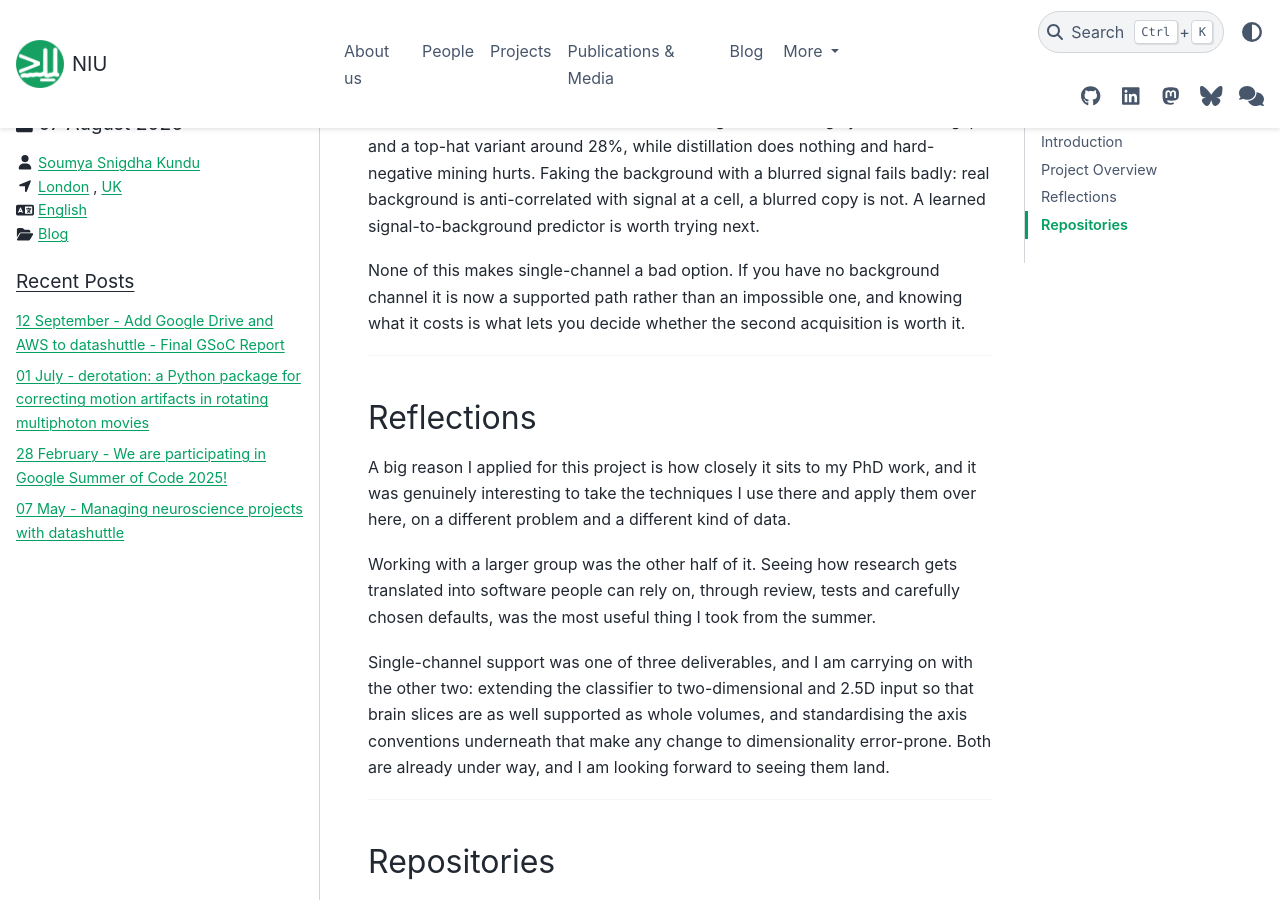
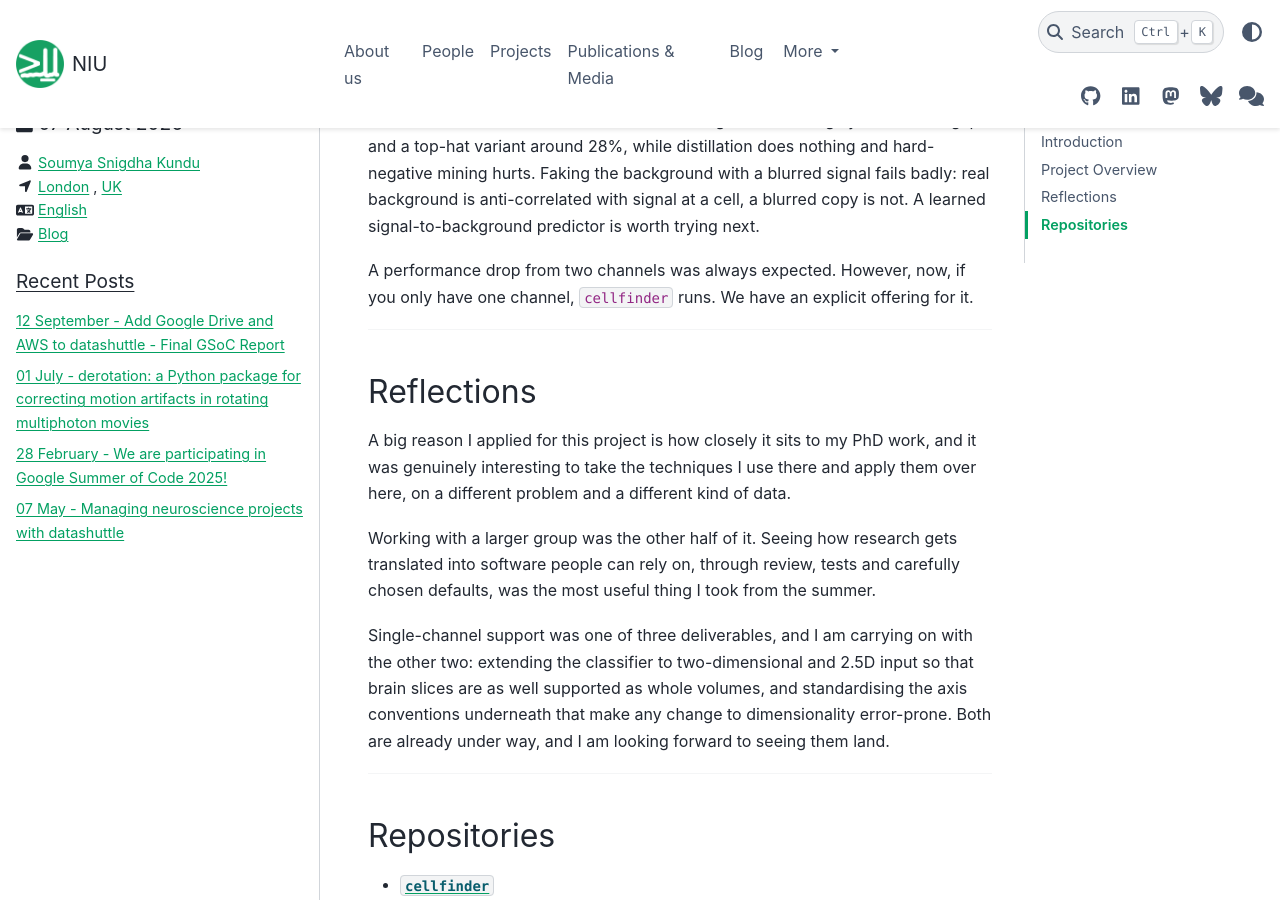
Before and after one commit to neuroinformatics-unit/neuroinformatics-unit.github.io, a Sphinx documentation site: the page built from docs/source/blog/gsoc_2026_cellfinder.md, in a window 1280 px wide and 900 px high, scrolled down 2780 px. Built offline with Sphinx 7.4.7 and the PyData theme 0.15.4, drawn with Linux system fonts in a browser that asks for light colours; nearby versions of some CDN libraries; pages that are not in the unit, such as notebooks, are missing from menus.

Commit message:
Reword the closing of the single-channel blog post

```diff
--- a/docs/source/blog/gsoc_2026_cellfinder.md
+++ b/docs/source/blog/gsoc_2026_cellfinder.md
@@ -70,7 +70,7 @@
 
 This is unfinished work. Warm-start fine-tuning recovers roughly 40% of the gap and a top-hat variant around 28%, while distillation does nothing and hard-negative mining hurts. Faking the background with a blurred signal fails badly: real background is anti-correlated with signal at a cell, a blurred copy is not. A learned signal-to-background predictor is worth trying next.
 
-None of this makes single-channel a bad option. If you have no background channel it is now a supported path rather than an impossible one, and knowing what it costs is what lets you decide whether the second acquisition is worth it.
+A performance drop from two channels was always expected. However, now, if you only have one channel, `cellfinder` runs. We have an explicit offering for it.
 
 ---
 
```
